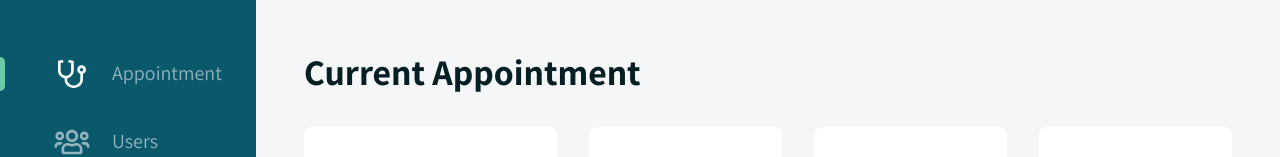
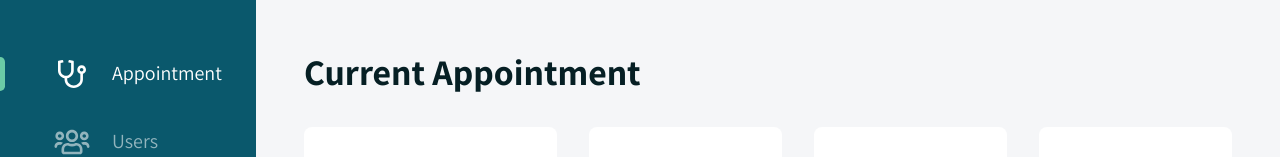
Before and after one commit to domenichelfenstein/ng-my-best-practices, an Angular app: page /main/appointment in a window 1280 px wide. Shown: the top 157 px of the page. Built offline with nearby package versions, Linux system fonts and the light colour scheme; grey boxes are pictures that could not be loaded.

Commit message:
Animation verbessert

```diff
--- a/src/pages/main.scss
+++ b/src/pages/main.scss
@@ -22,9 +22,10 @@
 
       a {
          cursor: pointer;
-         display: block;
+         display: flex;
+         flex-direction: row;
+         justify-content: center;
          width: 100%;
-         text-align: center;
          margin-bottom: 2.5rem;
          position: relative;
          text-decoration: none;
@@ -36,10 +37,13 @@
          }
 
          span {
-            display: none;
+            display: inline-block;
+            overflow: hidden;
+            width: 0;
+            text-align: left;
             color: $theme2;
             font-size: 1.25rem;
-            transition: all .2s ease-in-out;
+            transition: width 1s ease-in-out;
          }
 
          &:hover {
@@ -56,6 +60,10 @@
          &.active {
             img {
                @include recolor($theme5, 1);
+            }
+
+            span {
+               color: $theme5;
             }
 
             &::before {
@@ -89,7 +97,7 @@
             }
 
             span {
-               display: inline-block;
+               width: 100%;
             }
          }
       }
```
